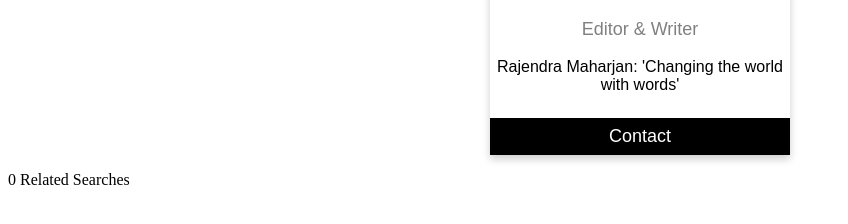
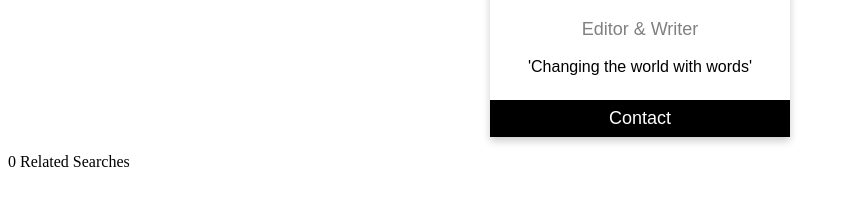
Before and after one commit to RajendraMah/Rajendra-Maharjan-, a plain HTML site: page index.html in a window 1280 px wide. Shown: the part 146-370 px from the top of the page, without its empty margins (0-848 px from the left). Drawn offline with Linux system fonts and the light colour scheme.

Commit message:
Update index.html

```diff
--- a/index.html
+++ b/index.html
@@ -47,7 +47,7 @@ button:hover, a:hover {
   <img src="C:/Users/personal/Downloads/baa.jpg" alt="Rajendra Maharjan" style="width:100%">
   <h1>Rajendra Maharjan</h1>
   <p class="title">Editor & Writer</p>
-  <p> Rajendra Maharjan: 'Changing the world with words'</p>
+  <p>'Changing the world with words'</p>
   <div style="margin: 24px 0;">
     <a href="#"><i class="fa fa-dribbble"></i></a>
     <a href="#"><i class="fa fa-twitter"></i></a>
```
